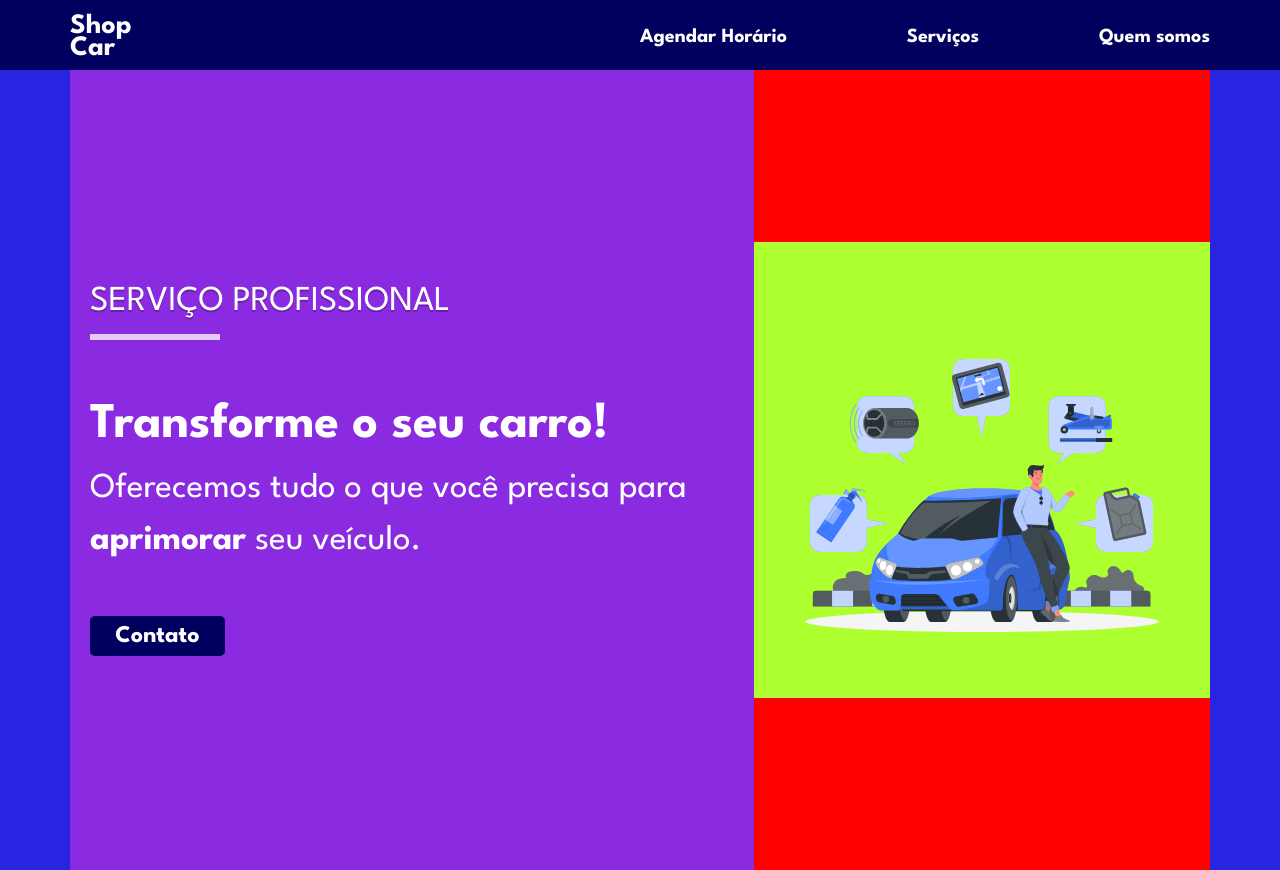
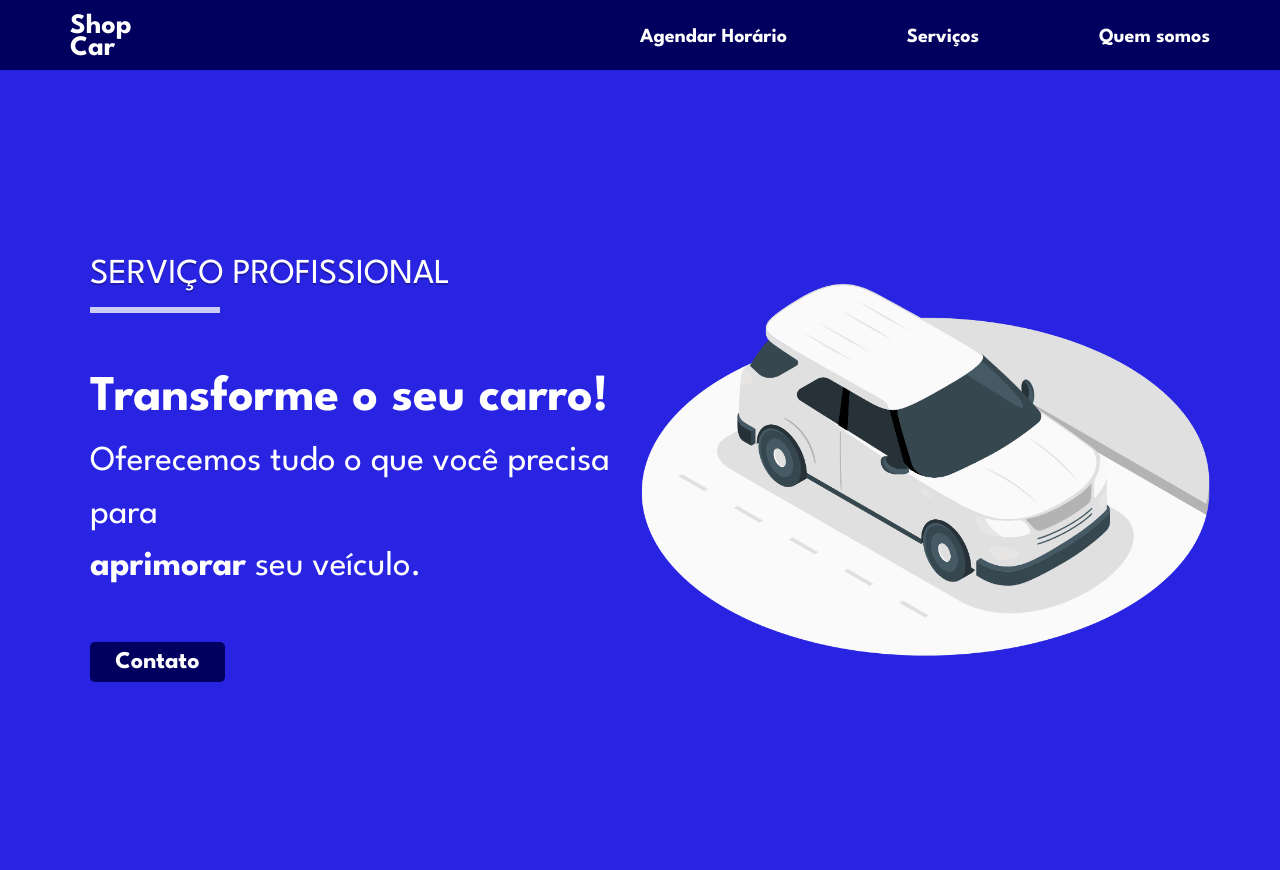
Before and after one commit to lucasgiavaroti/shopCar, a plain HTML site: page index.html in a window 1280 px wide. Drawn offline with Linux system fonts and the light colour scheme.

Commit message:
Alterações de imagens para teste

```diff
--- a/index.html
+++ b/index.html
@@ -45,7 +45,7 @@
           </section>
           <section class="right-content">
             <div class="container-image">
-              <img src="assets/img/main-img.svg" alt="alterar depois" />
+              <img src="assets/img/bg2.png" alt="alterar depois" />
             </div>
           </section>
         </div>
--- a/styles/style.css
+++ b/styles/style.css
@@ -116,14 +116,14 @@
 
 /* LEFT */
 .left-content{
-    background-color: blueviolet;
+    /* background-color: blueviolet; */
     padding: 0px 20px;
     display: flex;
     flex-direction: column;
     justify-content: center;
-    align-items: center;
+    /* align-items: center; */
     gap: 3em;
-    width: 60%;
+    width: 50%;
 }
 .sub{
     width: 100%;
@@ -184,16 +184,17 @@
 
 /* RIGHT */
 .right-content{
-  background-color: red;
-    width: 40%;
-    display: flex;
-    align-items: center;
+  /* background-color: red; */
+  width: 50%;
+  display: flex;
+  justify-content: center;
+  align-items: center;
 }
 .container-image{
-    background-color: greenyellow;
+    /* background-color: greenyellow; */
 }
 .container-image img{
-    width: 500px;
+    width: 100%;
 }
 
 
```
Also changed, not shown: assets/img/bg2.png (added).
